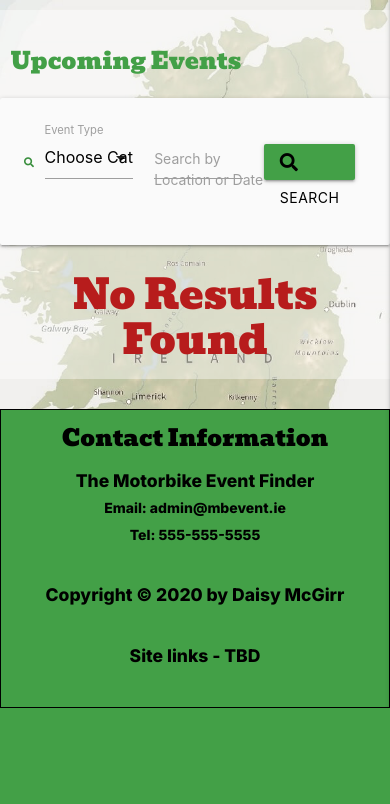
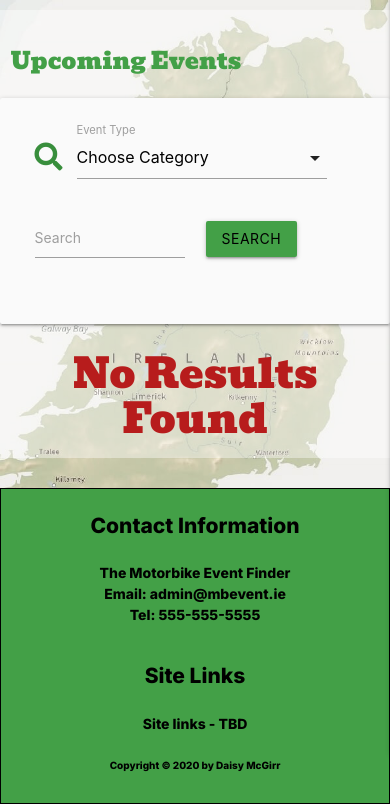
Before and after one commit to Dee-McG/Motorbike-Event-Finder, a Flask app: page /search in a window 390 px wide. Shown: the part 150-954 px from the top of the page. Before the commit the page ends 858 px from the top, so only its background shows below. Run offline with Flask 2, Linux system fonts and the light colour scheme; data that the repository does not hold is empty; some libraries are stand-ins or nearby versions.

Commit message:
Added responsiveness to search feature and styled footer elements

```diff
--- a/static/css/style.css
+++ b/static/css/style.css
@@ -79,6 +79,10 @@ main {
     font-size: 1rem;
 }
 
+#search-btn {
+    margin-top: 20px;
+}
+
 /* Contact Page */
 .email-response {
     font-size: 1vw;
@@ -93,6 +97,18 @@ footer {
 
 a:link {
   color: black;
+}
+
+.footer-title {
+    font-size: 1.5rem;
+}
+
+.footer-content {
+    font-size: 1rem;
+}
+
+.footer-copyright {
+    font-size: 10px;
 }
 
 /* Media Queries */
--- a/templates/base.html
+++ b/templates/base.html
@@ -88,24 +88,27 @@
         <footer class="green darken-1">
             <div class="row">
                 <!-- Contact Info -->
-                <div class="col s12 m4 center">
-                    <h5>Contact Information</h5>
-                    <p>
+                <div class="col s12 m6 14 center">
+                    <p class="footer-title">Contact Information</p>
+                    <p class="footer-content">
                         The Motorbike Event Finder<br>
                         <a href="mailto:admin@mbevent.ie">Email: admin@mbevent.ie</a><br>
                         <a href="tel:555-555-5555">Tel: 555-555-5555</a>
                     </p>
                 </div>
-                <!-- Copyright info -->
-                <div class="col s12 m4 center">
-                    <p>
-                        Copyright &copy; 2020 by Daisy McGirr
+                <!-- Site Links -->
+                <div class="col s12 m6 l4 center">
+                    <p class="footer-title">
+                        Site Links
+                    </p>
+                    <p class="footer-content">
+                        Site links - TBD
                     </p>
                 </div>
-                <!-- Site Links -->
-                <div class="col s12 m4 center">
-                    <p>
-                        Site links - TBD
+                <!-- Copyright info -->
+                <div class="col s12 m12 l4 center">
+                    <p class="footer-copyright">
+                        Copyright &copy; 2020 by Daisy McGirr
                     </p>
                 </div>
             </div>
--- a/templates/events.html
+++ b/templates/events.html
@@ -9,10 +9,11 @@
             <div class="row card-panel grey lighten-5">
                 <form action="{{ url_for('search') }}" method="post" class="col s12">
                     <input type="hidden" name="csrf_token" value="{{ csrf_token() }}"/>
-                    <div class="row valign-wrapper center-align">
-                        <i class="fas fa-search prefix green-text text-darken-2"></i>
+                    <div class="row">
+
                         <!-- Event type drop down -->
-                        <div class="input-field col s12 m8">
+                        <div class="input-field col s11 m6">
+                            <i class="fas fa-search prefix green-text text-darken-2"></i>
                             <select id="event_type" name="event_type" type="text" class="validate">
                                 <option value="" disabled selected>Choose Category</option>
                                 {% for category in categories %}
@@ -22,14 +23,14 @@
                             <label>Event Type</label>
                         </div>
                         <!-- Text search box -->
-                        <div class="input-field col s12 m4">
+                        <div class="input-field col s6 m4">
                             <input type="text" name="query" id="query" class="validate">
-                            <label for="query">Search by Location or Date</label>
+                            <label for="query">Search</label>
                         </div>
                         <!-- Search Button -->
-                        <div class="col s12 m4">
-                            <button type="submit" class="green darken-1 black-text btn text-shadow">
-                                <i class="fas fa-search left"></i> Search
+                        <div class="col s6 m2">
+                            <button type="submit" class="green darken-1 black-text btn text-shadow" id="search-btn">
+                                Search
                             </button>
                         </div>
                     </div>
```
